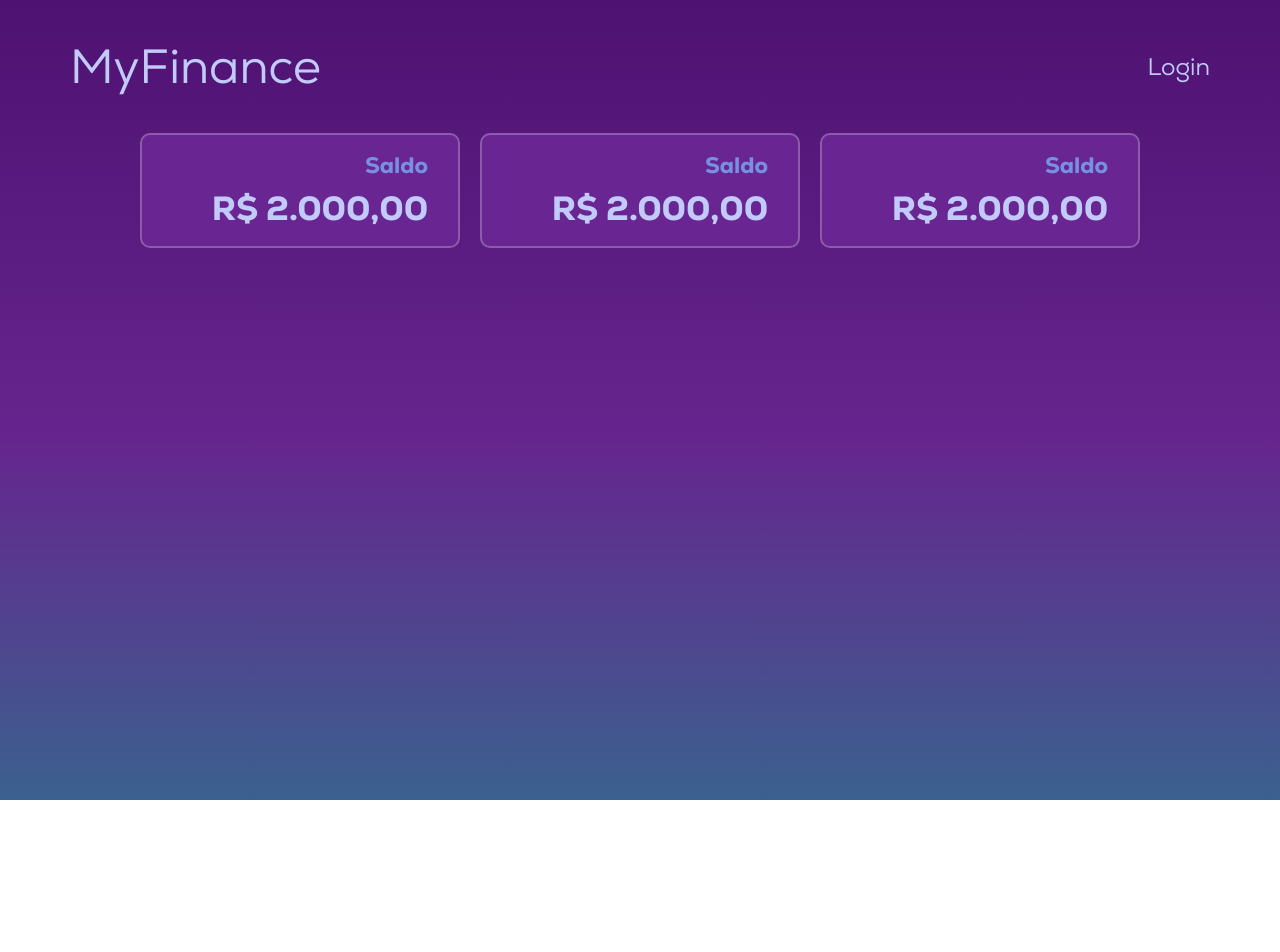
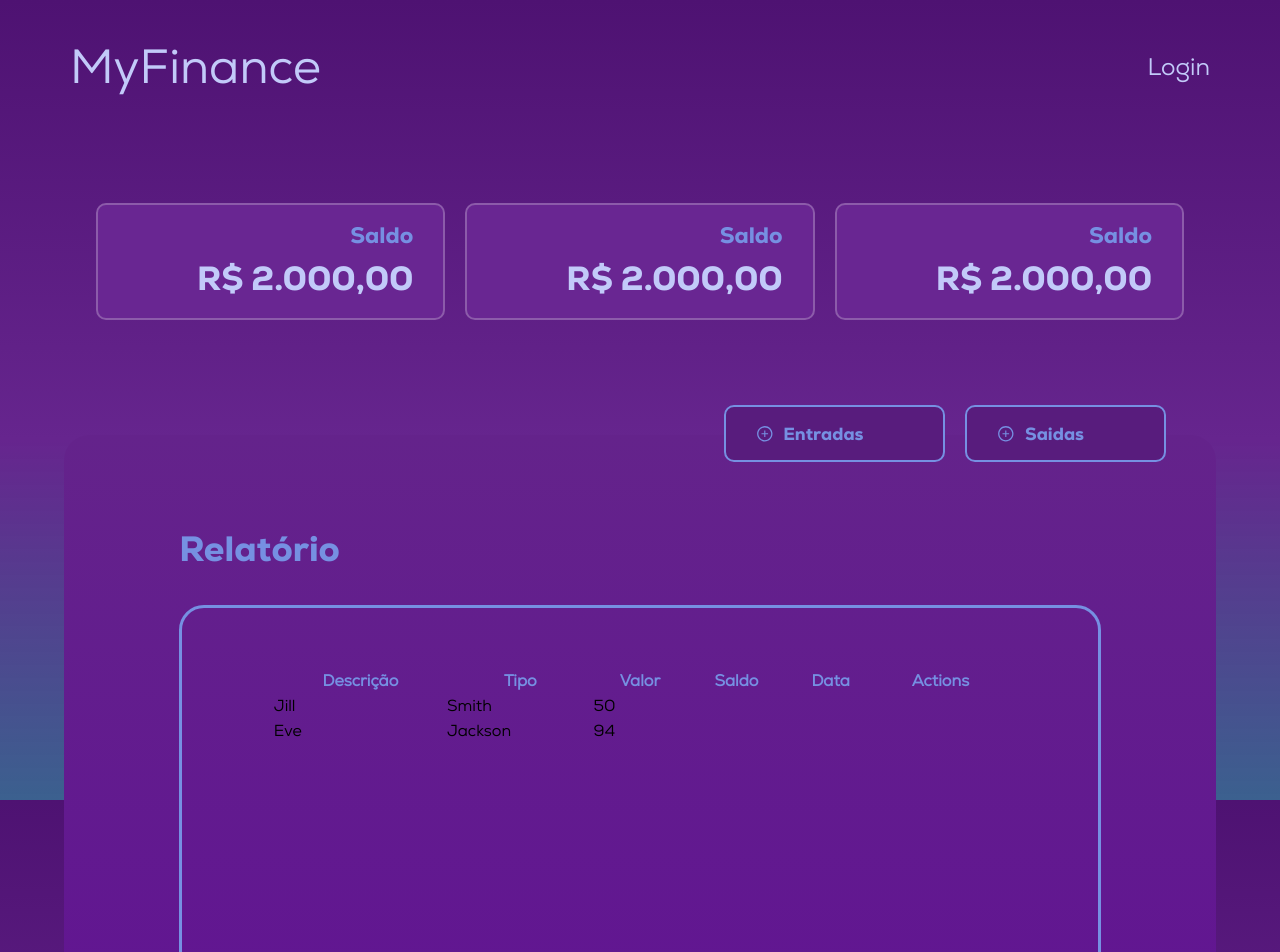
Before and after one commit to bruno3du/Minhas-Financas, a React (Create React App) app: page /dashboard in a window 1280 px wide. Shown: the top 952 px of the page. Before the commit the page ends 800 px from the top, so only its background shows below. Built offline with nearby package versions, Linux system fonts and the light colour scheme.

Commit message:
iniciando página dashboard

```diff
--- a/public/index.html
+++ b/public/index.html
@@ -1,43 +1,13 @@
 <!DOCTYPE html>
-<html lang="en">
+<html lang="pt-br">
   <head>
     <meta charset="utf-8" />
     <link rel="icon" href="%PUBLIC_URL%/favicon.ico" />
     <meta name="viewport" content="width=device-width, initial-scale=1" />
-    <meta name="theme-color" content="#000000" />
-    <meta
-      name="description"
-      content="Web site created using create-react-app"
-    />
-    <link rel="apple-touch-icon" href="%PUBLIC_URL%/logo192.png" />
-    <!--
-      manifest.json provides metadata used when your web app is installed on a
-      user's mobile device or desktop. See https://developers.google.com/web/fundamentals/web-app-manifest/
-    -->
-    <link rel="manifest" href="%PUBLIC_URL%/manifest.json" />
-    <!--
-      Notice the use of %PUBLIC_URL% in the tags above.
-      It will be replaced with the URL of the `public` folder during the build.
-      Only files inside the `public` folder can be referenced from the HTML.
-
-      Unlike "/favicon.ico" or "favicon.ico", "%PUBLIC_URL%/favicon.ico" will
-      work correctly both with client-side routing and a non-root public URL.
-      Learn how to configure a non-root public URL by running `npm run build`.
-    -->
-    <title>React App</title>
+    <title>MyFinance</title>
   </head>
   <body>
     <noscript>You need to enable JavaScript to run this app.</noscript>
     <div id="root"></div>
-    <!--
-      This HTML file is a template.
-      If you open it directly in the browser, you will see an empty page.
-
-      You can add webfonts, meta tags, or analytics to this file.
-      The build step will place the bundled scripts into the <body> tag.
-
-      To begin the development, run `npm start` or `yarn start`.
-      To create a production bundle, use `npm run build` or `yarn build`.
-    -->
-  </body>
+    </body>
 </html>
--- a/src/components/Card/style.ts
+++ b/src/components/Card/style.ts
@@ -4,12 +4,16 @@ import styled from 'styled-components';
 
 export const Card = styled.div`
 	font-family: 'NexaHeavy';
-	height: 7.2rem;
 	border: 2px solid #8c5baa;
 	background-color: #692692;
 	border-radius: 10px;
 	padding: 14px 30px 14px;
+	width: 100%;
 	text-align: end;
+	/* padding card */
+	@media (max-width: 1100px) {
+		padding: 12px 25px 12px;
+	}
 
 	h4 {
 		color: #7690e2;
@@ -19,4 +23,31 @@ export const Card = styled.div`
 		font-size: 2.1rem;
 		color: #c2caf9;
 	}
+
+	@media (max-width: 1100px) {
+		h4 {
+			font-size: 1.3rem;
+		}
+		p {
+			font-size: 1.9rem;
+		}
+	}
+
+	@media (max-width: 930px) {
+		h4 {
+			font-size: 1rem;
+		}
+		p {
+			font-size: 1.5rem;
+		}
+	}
+
+	@media (max-width: 800px) {
+		h4 {
+			font-size: 0.8rem;
+		}
+		p {
+			font-size: 1.3rem;
+		}
+	}
 `;
--- /dev/null
+++ b/src/components/Table/index.tsx
@@ -0,0 +1,34 @@
+/** @format */
+
+import { Table } from './style';
+
+export default function Index() {
+	return (
+		<div>
+			<Table>
+				<thead>
+					<tr>
+						<th>Descrição</th>
+						<th>Tipo</th>
+						<th>Valor</th>
+						<th>Saldo</th>
+						<th>Data</th>
+						<th>Actions</th>
+					</tr>
+				</thead>
+				<tbody>
+					<tr>
+						<td>Jill</td>
+						<td>Smith</td>
+						<td>50</td>
+					</tr>
+					<tr>
+						<td>Eve</td>
+						<td>Jackson</td>
+						<td>94</td>
+					</tr>
+				</tbody>
+			</Table>
+		</div>
+	);
+}
--- /dev/null
+++ b/src/components/Table/style.ts
@@ -0,0 +1,28 @@
+/** @format */
+
+import styled from 'styled-components';
+
+export const Table = styled.table`
+	margin: 60px auto 30px;
+	width: 80%;
+	border-collapse: collapse;
+	font-size: 1rem;
+	min-width: 400px;
+	font-family: 'NexaBook', sans-serif;
+
+	thead {
+		tr {
+			th {
+				color: #7690e2;
+				font-weight: 700;
+			}
+		}
+	}
+
+	thead,
+	tbody {
+		tr {
+			padding: 12px 23px;
+		}
+	}
+`;
--- a/src/pages/Dashboard/index.tsx
+++ b/src/pages/Dashboard/index.tsx
@@ -2,17 +2,70 @@
 
 import Header from '../../components/Header';
 import Card from '../../components/Card';
-import { BackgroundIn } from './style';
+import Table from '../../components/Table'
+import {
+	Dashboard,
+	Container,
+	ContainerButtonsHeader,
+	ReportSession
+} from './style';
+import { AiOutlinePlusCircle, AiOutlineMinusCircle } from 'react-icons/ai';
+import { useState } from 'react';
 
 export default function Index() {
+	const [isBtnEntrada, setBtnEntrada] = useState(false);
+	const [isBtnSaida, setBtnSaida] = useState(false);
+
 	return (
-		<BackgroundIn>
+		<Dashboard>
 			<Header isHeaderHome={false} />
-			<div>
+			<div className='cards'>
 				<Card></Card>
 				<Card></Card>
 				<Card></Card>
 			</div>
-		</BackgroundIn>
+
+			<Container>
+				<ContainerButtonsHeader>
+					<div>
+						<button
+							onClick={() => {
+								setBtnEntrada(!isBtnEntrada);
+								setBtnSaida(false);
+							}}>
+							<div>
+								{isBtnEntrada ? (
+									<AiOutlineMinusCircle />
+								) : (
+									<AiOutlinePlusCircle />
+								)}
+								Entradas
+							</div>
+						</button>
+
+						<button
+							onClick={() => {
+								setBtnSaida(!isBtnSaida);
+								setBtnEntrada(false);
+							}}>
+							<div>
+								{isBtnSaida ? (
+									<AiOutlineMinusCircle />
+								) : (
+									<AiOutlinePlusCircle />
+								)}
+								Saidas
+							</div>
+						</button>
+					</div>
+				</ContainerButtonsHeader>
+				<ReportSession>
+					<h2>Relatório</h2>
+					<div>
+						<Table></Table>
+					</div>
+				</ReportSession>
+			</Container>
+		</Dashboard>
 	);
 }
--- a/src/pages/Dashboard/style.ts
+++ b/src/pages/Dashboard/style.ts
@@ -2,19 +2,92 @@
 
 import styled from 'styled-components';
 
-export const BackgroundIn = styled.div`
-	height: 100vh;
+export const Dashboard = styled.div`
 	background: transparent
 		linear-gradient(180deg, #4e1272 0%, #66258e 55%, #234d81e3 100%) 0% 0%
 		no-repeat padding-box;
+	background-attachment: fixed;
+	background-size: cover;
+	padding-bottom: 115px;
+
+	.cards {
+		width: 85vw;
+		max-width: 1100px;
+		margin: auto;
+		margin-top: 70px;
+		display: grid;
+		justify-content: space-evenly;
+		grid-template-columns: repeat(auto-fit, minmax(14rem, 1fr));
+		gap: 20px;
+		place-items: center;
+		@media (max-width: 900px) {
+			width: 95vw;
+			gap: 10px;
+		}
+	}
+`;
+
+export const Container = styled.div`
+	width: 90vw;
+	background: transparent linear-gradient(180deg, #64238b 0%, #601094 100%) 0%
+		0% no-repeat padding-box;
+	border-radius: 25px;
+	margin: auto;
+	margin-top: 115px;
+	height: 100vh;
+`;
+
+export const ContainerButtonsHeader = styled.div`
+	width: 100%;
+	display: flex;
+	justify-content: flex-end;
+	div {
+		position: relative;
+		display: flex;
+		gap: 20px;
+		padding-right: 50px;
+	}
+	button {
+		position: relative;
+		bottom: 30px;
+		font-family: 'NexaHeavy', sans-serif;
+		background-color: #581c7d;
+		border: 2px solid #7690e2;
+		border-radius: 10px;
+		color: #7690e2;
+		padding: 13px 30px;
+		font-size: 1.1rem;
+		cursor: pointer;
+
+		&:hover {
+			filter: brightness(0.9);
+		}
+
+		> div {
+			display: flex;
+			justify-content: flex-start;
+			align-items: center;
+			gap: 10px;
+		}
+	}
+`;
+
+export const ReportSession = styled.div`
+	margin: auto;
+	margin-top: 30px;
+	width: 80%;
+	h2 {
+		color: white;
+		font-family: 'NexaHeavy';
+		font-size: 2.2rem;
+		font-weight: 500;
+		color: #7690e2;
+	}
 
 	> div {
-		height: 12rem;
-		max-width: 90vw;
-		margin: auto;
-		display: grid;
-		justify-content: center;
-		grid-template-columns: repeat(auto-fill, minmax(15rem, 20rem));
-		gap: 20px;
+		margin-top: 30px;
+		height: 70vh;
+		border: 3px solid #7690e2;
+		border-radius: 25px;
 	}
 `;
```
